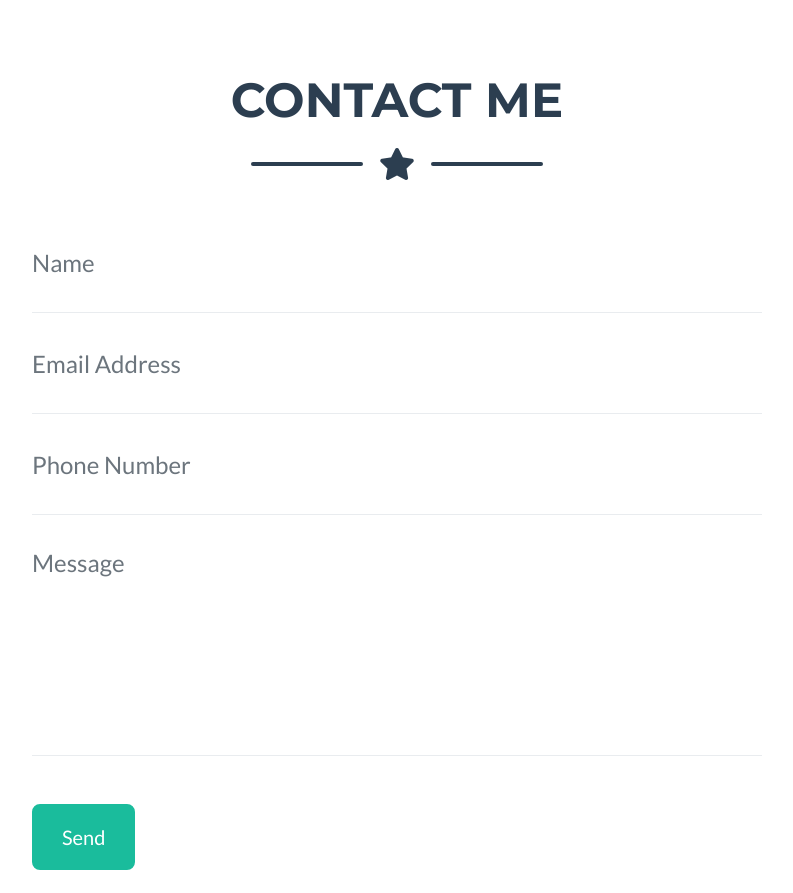
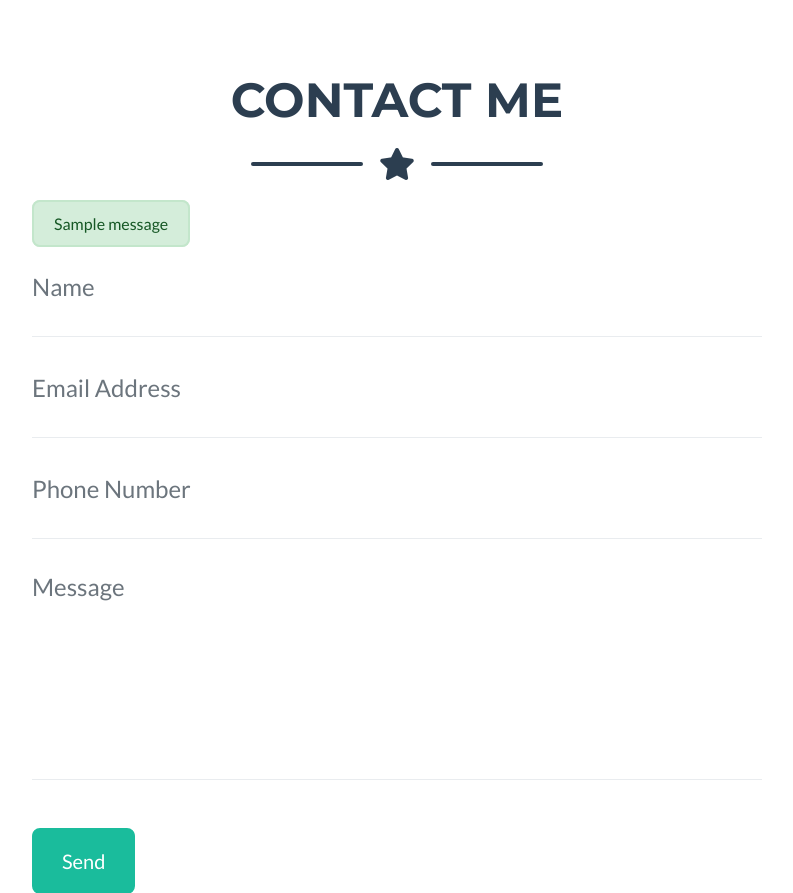
Before and after one commit to MasterBDX/portfolio, a Django app: page / in a window 1280 px wide. Shown: the part 1962-2855 px from the top of the page, without its empty margins (243-1036 px from the left). Run offline with Django 3.2, Linux system fonts and the light colour scheme; tables that the repository leaves empty hold one stand-in row (values such as "Sample post"); grey boxes marked "Sample" are stand-in pictures; one stand-in notice (Sample message) is shown; some libraries are stand-ins or nearby versions.

Commit message:
i added success message

```diff
--- a/main/views.py
+++ b/main/views.py
@@ -24,13 +24,7 @@ def home_view(request):
 			context = {'name':subject,'message':message,'phone':phone_num}
 			txt_ = get_template('main/snippets/message.txt').render(context)
 			html_ = get_template('main/snippets/html_message.html').render(context)
-			# sent_mail = send_mail(subject,
-			# 					  txt_message,
-			# 					  from_email,
-			# 					  ['masterbdxteam@gmail.com'],
-			# 					  html_message=html_message,
-			# 					  fail_silently=False
-			# 					  )
+
 			send_mail(
                         subject,
                         txt_,
@@ -39,6 +33,7 @@ def home_view(request):
                         html_message=html_,
                         fail_silently=False
                                  )
+			messages.add_message(request,messages.SUCCESS,'your message has been sent')
 			return redirect('/')
 	context = {'projects':projects,'form':form}
 	return render(request,'main/home.html',context)
--- a/templates/main/snippets/contact.html
+++ b/templates/main/snippets/contact.html
@@ -7,6 +7,7 @@
 
       <!-- Icon Divider -->
       <div class="divider-custom">
+
         <div class="divider-custom-line"></div>
         <div class="divider-custom-icon">
           <i class="fas fa-star"></i>
@@ -17,7 +18,13 @@
       <!-- Contact Section Form -->
       <div class="row">
         <div class="col-lg-8 mx-auto">
-
+           {% if messages %}
+          <div class="messages">
+                {% for message in messages %}
+            <span{% if message.tags %} class="alert alert-success {{ message.tags }}"{% endif %}>{{ message }}</span>
+            {% endfor %}
+          </div>
+      {% endif %}
           <form  method="post">
             {% csrf_token %}
              {% for field in form %}
```
